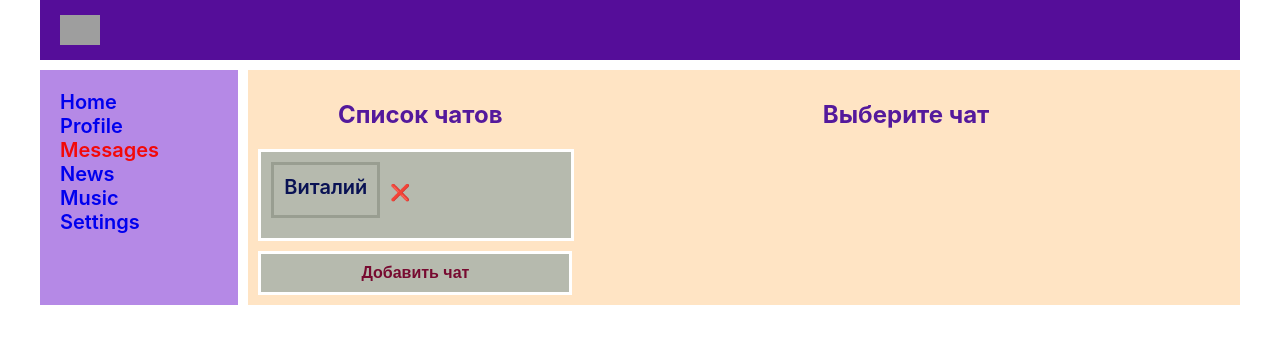
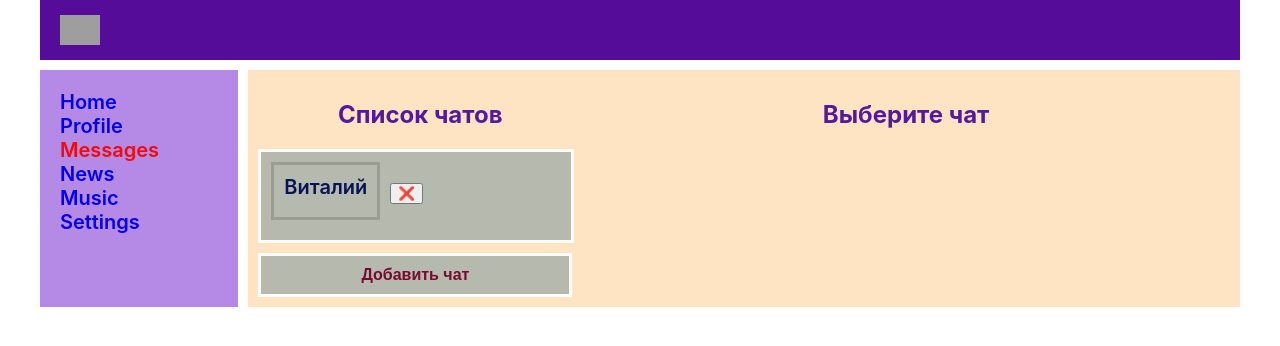
Before and after one commit to Zaharcheniavitaly/lessons_react, a React (Create React App) app: page /messages in a window 1280 px wide. Both pictures are taken after a click on the button "Добавить чат". Shown: the top 346 px of the page. Built offline with nearby package versions, Linux system fonts and the light colour scheme; grey boxes are pictures that could not be loaded.

Commit message:
Update Chats.js

```diff
--- a/src/Components/Pages/Chats.js
+++ b/src/Components/Pages/Chats.js
@@ -68,7 +68,9 @@ const ChatList = ({chats}) =>{
 
 						<Link className="mess-name"
 						to={`${id}`}>{e.recipient}</Link>
-						<p className="chat-delete">❌</p>
+						<p className="chat-delete">
+						<button>❌</button>
+						</p>
             </div>)}
         </div>
     )
```
